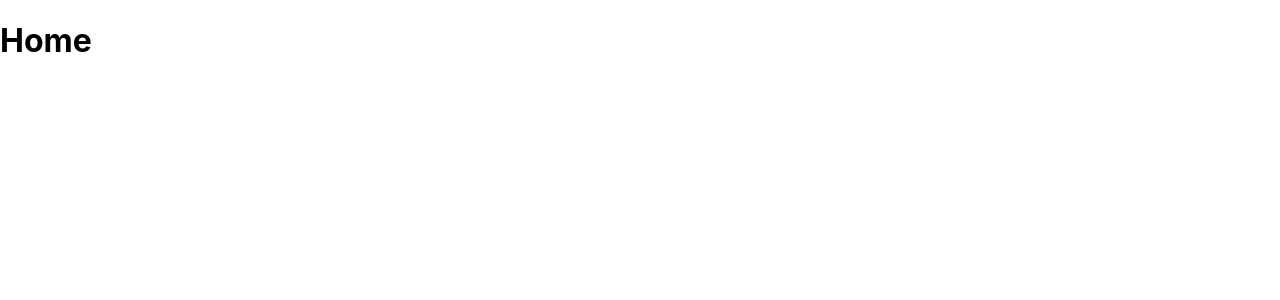
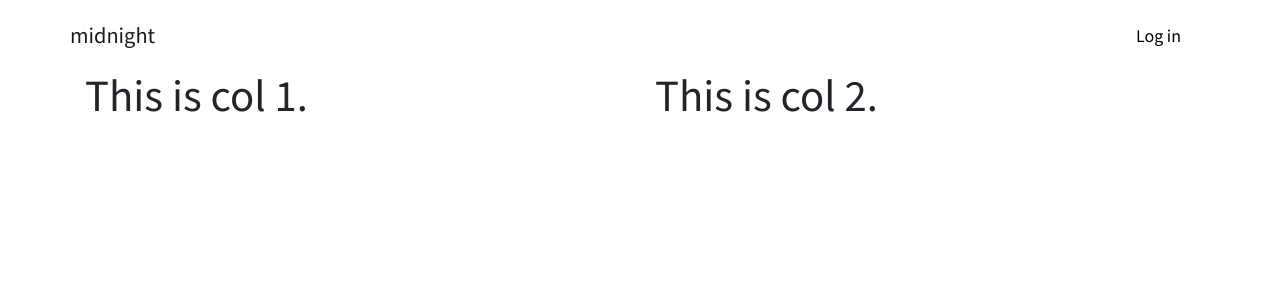
Before and after one commit to litmify/midnight-frontend, a React (Create React App) app: page / in a window 1280 px wide. Shown: the top 300 px of the page. Built offline with nearby package versions, Linux system fonts and the light colour scheme.

Commit message:
feat(frontend): Add basic navbar

```diff
--- a/package.json
+++ b/package.json
@@ -7,7 +7,10 @@
     "@types/node": "12.12.14",
     "@types/react": "16.9.13",
     "@types/react-dom": "16.9.4",
+    "bootstrap": "^4.4.1",
+    "node-sass": "^4.13.0",
     "react": "^16.12.0",
+    "react-bootstrap": "^1.0.0-beta.16",
     "react-dom": "^16.12.0",
     "react-router-dom": "^5.1.2",
     "react-scripts": "3.2.0",
--- /dev/null
+++ b/src/components/base/navigation/Navigation.scss
@@ -0,0 +1,10 @@
+.app-navbar {
+  a {
+    button {
+      background-color: white;
+      border-color: white;
+      color: black;
+      font-size: 1rem;
+    }
+  }
+}
--- /dev/null
+++ b/src/components/base/navigation/Navigation.tsx
@@ -0,0 +1,24 @@
+import * as React from 'react';
+import './Navigation.scss';
+
+import { Navbar, Nav, Container, Button } from 'react-bootstrap';
+
+const Navigation = function() {
+  return (
+    <Navbar className="app-navbar">
+      <Container>
+        <Navbar.Brand href="/">midnight</Navbar.Brand>
+        <Navbar.Toggle />
+        <Navbar.Collapse className="justify-content-end">
+          <Nav.Link href="/auth/login">
+            <Button variant="light">
+              Log in
+            </Button>
+          </Nav.Link>
+        </Navbar.Collapse>
+      </Container>
+    </Navbar>
+  );
+};
+
+export default Navigation;
--- a/src/components/home/HomeTemplate.tsx
+++ b/src/components/home/HomeTemplate.tsx
@@ -1,16 +1,30 @@
 import * as React from 'react';
 import './HomeTemplate.scss';
 
+import { Container, Row, Col } from 'react-bootstrap';
+
+import Navigation from '../base/navigation/Navigation';
+
 type Props = {
-  children?: React.ReactNode,
+  children?: React.ReactNode;
 };
 
 const HomeTemplate = function({ children }: Props) {
-  return(
+  return (
     <div className="Home">
-      <h1>Home</h1>
+      <Navigation />
+      <Container>
+        <Row>
+          <Col>
+            <h1>This is col 1.</h1>
+          </Col>
+          <Col>
+            <h1>This is col 2.</h1>
+          </Col>
+        </Row>
+      </Container>
     </div>
-  )
+  );
 };
 
 export default HomeTemplate;
--- a/src/index.css
+++ b/src/index.scss
@@ -1,6 +1,8 @@
+@import url(//fonts.googleapis.com/earlyaccess/notosanskr.css);
+
 body {
   margin: 0;
-  font-family: -apple-system, BlinkMacSystemFont, 'Segoe UI', 'Roboto', 'Oxygen',
+  font-family: 'Noto Sans KR', -apple-system, BlinkMacSystemFont, 'Segoe UI', 'Roboto', 'Oxygen',
     'Ubuntu', 'Cantarell', 'Fira Sans', 'Droid Sans', 'Helvetica Neue',
     sans-serif;
   -webkit-font-smoothing: antialiased;
--- a/src/index.tsx
+++ b/src/index.tsx
@@ -2,7 +2,8 @@ import React from 'react';
 import ReactDOM from 'react-dom';
 import * as serviceWorker from './serviceWorker';
 import { BrowserRouter, Route } from 'react-router-dom';
-import './index.css';
+import 'bootstrap/dist/css/bootstrap.min.css';
+import './index.scss';
 
 import HomePage from './pages/HomePage';
 import LoginPage from './pages/LoginPage';
```
Also changed, not shown: 1 other file (tests, documents, lock files or other folders).
